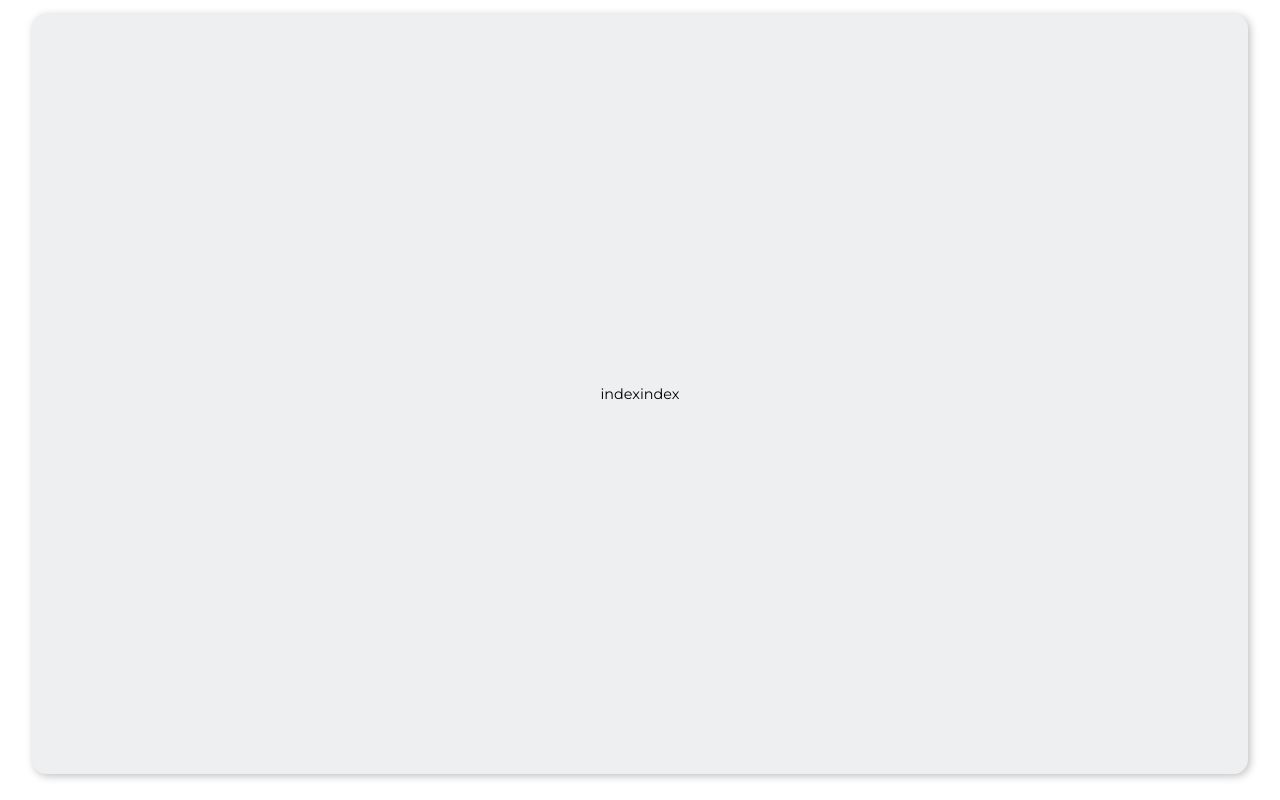
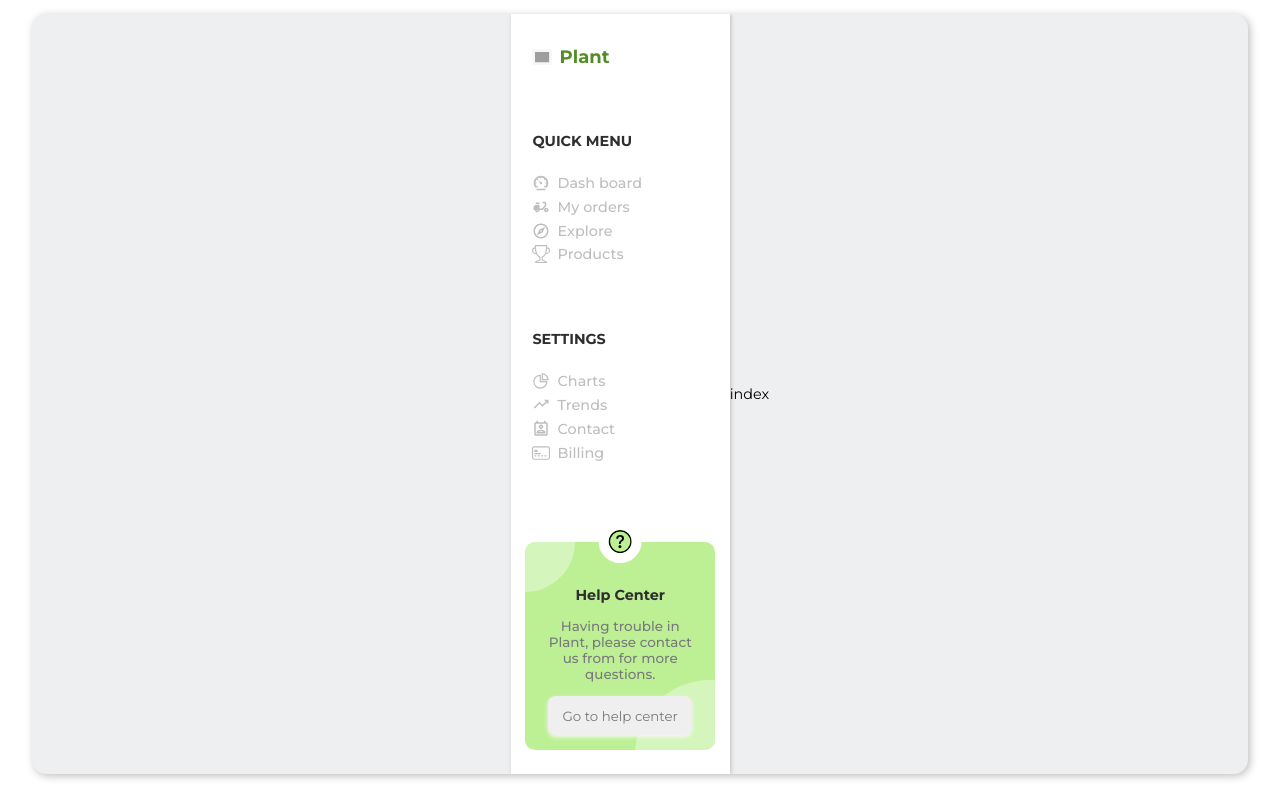
Before and after one commit to tanluc1e/4rum-client, a React (Create React App) app: page / in a window 1280 px wide. Built offline with nearby package versions, Linux system fonts and the light colour scheme; grey boxes are pictures that could not be loaded; the HTML template or start-up script is replaced by a standard one.

Commit message:
setup: sidebar

```diff
--- a/src/components/Sidebar/index.jsx
+++ b/src/components/Sidebar/index.jsx
@@ -1,8 +1,126 @@
 import React from 'react'
 import './style.css'
 
+// import icons
+import { IoMdSpeedometer } from "react-icons/io";
+import { MdDeliveryDining, MdOutlineExplore, MdOutlinePermContactCalendar } from "react-icons/md";
+import { BsTrophy, BsCreditCard2Front, BsQuestionCircle } from "react-icons/bs";
+import { AiOutlinePieChart } from "react-icons/ai";
+import { BiTrendingUp } from "react-icons/bi";
+
+import logo from '../../assets/logo.png'
+
 export default function Sidebar() {
     return (
-        <div>index</div>
+        <div className='sideBar grid'>
+            <div className='logoDiv flex'>
+                <img src={logo} alt="Logo" />
+                <h2>Plant</h2>
+            </div>
+
+            <div className='menuDiv'>
+                <h3 className='divTitle'>
+                    QUICK MENU
+                </h3>
+
+                <ul className='menuLists grid'>
+
+                    <li className='listItem'>
+                        <a href="#!" className='menuLink flex'>
+                            <IoMdSpeedometer className='icon' />
+                            <span className='smallText'>
+                                Dash board
+                            </span>
+                        </a>
+                    </li>
+
+                    <li className='listItem'>
+                        <a href="#!" className='menuLink flex'>
+                            <MdDeliveryDining className='icon' />
+                            <span className='smallText'>
+                                My orders
+                            </span>
+                        </a>
+                    </li>
+
+                    <li className='listItem'>
+                        <a href="#!" className='menuLink flex'>
+                            <MdOutlineExplore className='icon' />
+                            <span className='smallText'>
+                                Explore
+                            </span>
+                        </a>
+                    </li>
+
+                    <li className='listItem'>
+                        <a href="#!" className='menuLink flex'>
+                            <BsTrophy className='icon' />
+                            <span className='smallText'>
+                                Products
+                            </span>
+                        </a>
+                    </li>
+
+                </ul>
+            </div>
+
+            <div className='settingsDiv'>
+                <h3 className='divTitle'>
+                    SETTINGS
+                </h3>
+
+                <ul className='menuLists grid'>
+
+                    <li className='listItem'>
+                        <a href="#!" className='menuLink flex'>
+                            <AiOutlinePieChart className='icon' />
+                            <span className='smallText'>
+                                Charts
+                            </span>
+                        </a>
+                    </li>
+
+                    <li className='listItem'>
+                        <a href="#!" className='menuLink flex'>
+                            <BiTrendingUp className='icon' />
+                            <span className='smallText'>
+                                Trends
+                            </span>
+                        </a>
+                    </li>
+
+                    <li className='listItem'>
+                        <a href="#!" className='menuLink flex'>
+                            <MdOutlinePermContactCalendar className='icon' />
+                            <span className='smallText'>
+                                Contact
+                            </span>
+                        </a>
+                    </li>
+
+                    <li className='listItem'>
+                        <a href="#!" className='menuLink flex'>
+                            <BsCreditCard2Front className='icon' />
+                            <span className='smallText'>
+                                Billing
+                            </span>
+                        </a>
+                    </li>
+
+                </ul>
+            </div>
+
+            <div className="sideBarCard">
+                <BsQuestionCircle className='icon' />
+                <div className="cardContent">
+                    <div className="circle1"></div>
+                    <div className="circle2"></div>
+
+                    <h3>Help Center</h3>
+                    <p>Having trouble in Plant, please contact us from for more questions.</p>
+                    <button className='btn'>Go to help center</button>
+                </div>
+            </div>
+        </div>
     )
 }
--- a/src/components/Sidebar/style.css
+++ b/src/components/Sidebar/style.css
@@ -0,0 +1,144 @@
+.sideBar{
+    background: var(--whiteColor);
+    box-shadow: 1px 0px 4px var(--greyText);
+    width: 18%;
+    height: 100%;
+    gap: 3rem;
+    overflow: auto;
+
+    .logoDiv{
+        padding: 1.5rem 1.5rem 0;
+        cursor: pointer;
+
+        img{
+            max-width: 20px;
+            margin-right: .5rem;
+            background: var(--inputColor);
+            border-radius: 2px;
+            padding: .2rem;
+        }
+
+        h2{
+            font-size: var(--h2FontSize);
+            color: var(--PrimaryColor);
+        }
+    }
+
+    .menuDiv, .settingsDiv{
+        .divTitle{
+            font-size: var(--h3FontSize);
+            color: var(--blackColor);
+            padding: 0 1.5rem 1.5rem;
+        }
+
+        .menuLists{
+            .listItem{
+                padding: .2rem 1.5rem;
+                width: 100%;
+                position: relative;
+
+                &::before{
+                    position: absolute;
+                    content: '';
+                    height: 0%;
+                    left: 0;
+                    bottom: 0;
+                    width: 5px;
+                    border-top-right-radius: 10px;
+                    border-bottom-right-radius: 10px;
+                    background: var(--PrimaryColor);
+                }
+
+                .menuLink{
+                    color: var(--greyText);
+                    font-weight: 500;
+                    transition: 0;
+
+                    .icon{
+                        margin-right: .5rem;
+                    }
+                }
+
+                &:hover .menuLink{
+                    color: var(--PrimaryColor);
+                    transition: 0;
+                }
+
+                &:hover::before{
+                    height: 100%;
+                    transform: .3s ease ;
+                }
+            }
+        }
+    }
+
+    .sideBarCard{
+        width: 100%;
+        padding: 1rem;
+        text-align: center;
+        position: relative;
+
+        .icon{
+            position: absolute;
+            background: var(--HoverColor);
+            border: 10px solid var(--whiteColor);
+            font-size: 3rem;
+            border-radius: 50%;
+            top: -8px;
+            right: 50%;
+            transform: translate(50%);
+            z-index: 100;
+        }
+
+        .cardContent{
+            position: relative;
+            padding: 1rem;
+            background: var(--HoverColor);
+            border-radius: 10px;
+            overflow: hidden;
+
+            h3{
+                font-size: var(--h3FontSize);
+                margin-top: 1rem;
+                padding: 1rem 0;
+                font-weight: 800;
+                color: var(--blackColor);
+            }
+
+            p{
+                font-size: var(--normalFontSize);
+                color: var(--textColor);
+                padding-bottom: 1rem;
+                font-weight: 500;
+            }
+
+            .btn{
+                position: relative;
+                color: var(--textColor);
+                z-index: 1000;
+            }
+
+            .circle1, .circle2{
+                position: absolute;
+                background: var(--paleGreen);
+                border-radius: 50%;
+                opacity: .7;
+            }
+
+            .circle1{
+                height: 100px;
+                width: 100px;
+                top: -50px;
+                left: -50px;
+            }
+
+            .circle2{
+                height: 150px;
+                width: 150px;
+                bottom: -80px;
+                right: -70px;
+                z-index: 1;
+            }
+        }
+    }
+}
```
